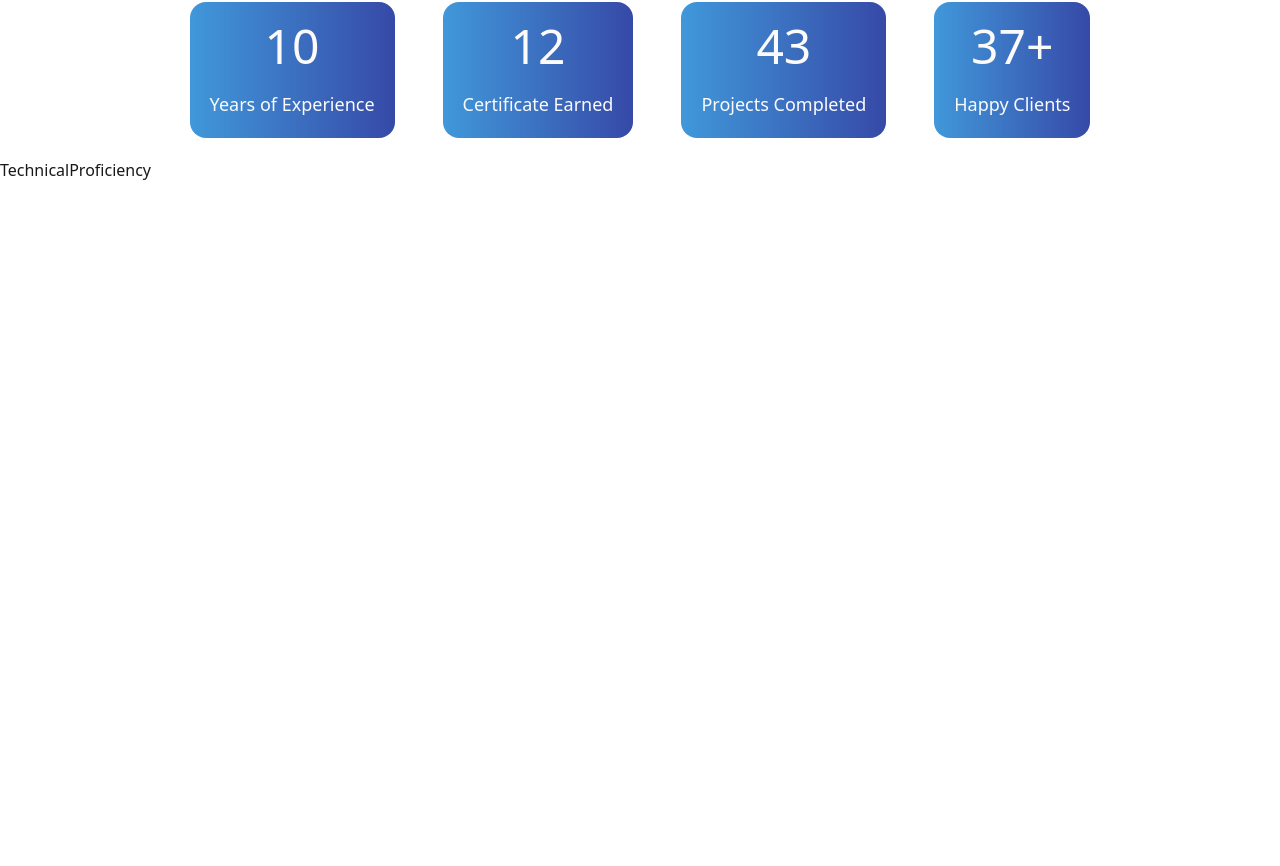
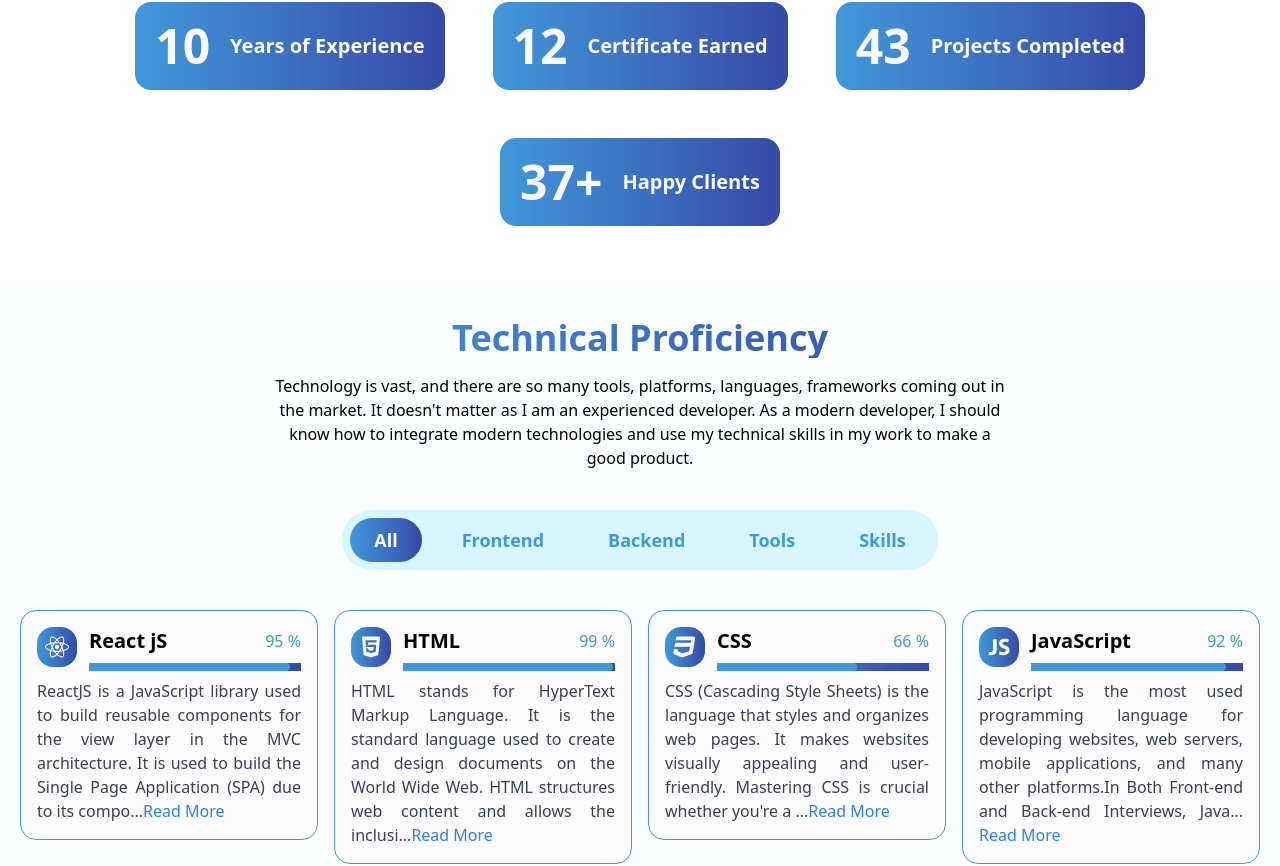
Before and after one commit to SohelShahid117/sohels_portfolio, a React (Vite) app: page / in a window 1280 px wide. Shown: the part 514-1380 px from the top of the page. Before the commit the page ends 800 px from the top, so only its background shows below. Built offline with nearby package versions, Linux system fonts and the light colour scheme.

Commit message:
done technical proficiency,next about section

```diff
--- a/package.json
+++ b/package.json
@@ -11,6 +11,7 @@
   },
   "dependencies": {
     "@tailwindcss/vite": "^4.1.11",
+    "framer-motion": "^12.23.12",
     "react": "^19.1.0",
     "react-dom": "^19.1.0",
     "react-icons": "^5.5.0",
--- a/src/App.jsx
+++ b/src/App.jsx
@@ -2,6 +2,7 @@ import "./App.css";
 import Navbar from "./sections/Navbar";
 import Hero from "./sections/Hero";
 import TechnicalProficiency from "./sections/TechnicalProficiency";
+import AboutMe from "./sections/AboutMe";
 
 function App() {
   return (
@@ -10,6 +11,7 @@ function App() {
         <Navbar />
         <Hero />
         <TechnicalProficiency />
+        <AboutMe />
       </div>
     </>
   );
--- /dev/null
+++ b/src/components/SkillCard.jsx
@@ -0,0 +1,54 @@
+import { MotionValue } from "framer-motion";
+import React, { useState } from "react";
+
+const SkillCard = ({ icon, skillName, progress, description }) => {
+  const [showFullContent, setShowFullContent] = useState(false);
+
+  const maxLength = 180;
+  const truncatedContent = description.slice(0, maxLength);
+  const shouldShowButton = description.length > maxLength;
+
+  const toggleContent = () => {
+    setShowFullContent(!showFullContent);
+  };
+
+  return (
+    <>
+      <div className="bg-white rounded-2xl border border-primaryy p-4">
+        <div className="flex gap-3">
+          <div className="">{icon}</div>
+          <div className="flex-1">
+            <div className="flex items-center justify-between">
+              <p className="text-xl font-semibold text-black">{skillName}</p>
+              <p className="text-md text-primaryy font-medium">{progress} %</p>
+            </div>
+            <div className="w-full bg-img-gradient h-2 mt-2 relative">
+              <div
+                className="bg-primaryy h-2 rounded-md"
+                style={{ width: `${progress}%` }}
+              ></div>
+            </div>
+          </div>
+        </div>
+        <p className="text-md text-gray-700 text-justify mt-2">
+          {showFullContent ? description : truncatedContent}
+          {shouldShowButton && !showFullContent && "..."}
+          {shouldShowButton && (
+            <button
+              onClick={toggleContent}
+              className="text-blue-500 hover:underline focus:outline-none"
+            >
+              {showFullContent ? "Read Less" : "Read More"}
+            </button>
+          )}
+          {/* {truncatedContent}{" "} */}
+          {/* <button className="ml-1 text-lg text-white bg-img-gradient px-4 py-2 rounded-full">
+            read more ...
+          </button> */}
+        </p>
+      </div>
+    </>
+  );
+};
+
+export default SkillCard;
--- /dev/null
+++ b/src/components/SkillTabs.jsx
@@ -0,0 +1,32 @@
+// import { MotionValue, scale } from "framer-motion";
+import React from "react";
+import { MdOpacity } from "react-icons/md";
+
+const SkillTabs = ({ skillTabs, activeTab, onChange }) => {
+  console.log(skillTabs, activeTab, onChange);
+  const getActiveStyle = (value) => {
+    return activeTab === value
+      ? "text-white bg-img-gradient"
+      : "text-blue bg-transparent";
+  };
+  return (
+    <div className="flex items-center justify-center my-10">
+      <div className="bg-[#d7f6ff] rounded-2xl sm:rounded-full flex-col flex sm:flex-row py-2">
+        {skillTabs.map((skill, i) => (
+          <button
+            // initial={{ MdOpacity: 0.8, scale: 1 }}
+            onClick={() => onChange(skill.value)}
+            key={i}
+            className={`text-[#4098da] px-4 sm:px-6 py-2   text-lg font-semibold rounded-full hover:scale-105  transition-all duration-300 ease-in-out mx-2 ${getActiveStyle(
+              skill.value
+            )}`}
+          >
+            {skill.label}
+          </button>
+        ))}
+      </div>
+    </div>
+  );
+};
+
+export default SkillTabs;
--- a/src/components/StateInCard.jsx
+++ b/src/components/StateInCard.jsx
@@ -2,9 +2,9 @@ import React from "react";
 
 const StateInCard = ({ count, label }) => {
   return (
-    <div className="flex flex-col items-center justify-center gap-3 md:gap-5 bg-img-gradient rounded-2xl p-5 text-white">
-      <p className="text-4xl md:text-5xl font-medium">{count}</p>
-      <p className="text-md md:text-lg ">{label}</p>
+    <div className="flex  items-center justify-center hover:scale-105 transition-all duration-300 ease-in-out gap-3 md:gap-5 bg-img-gradient rounded-2xl p-5 text-white">
+      <p className="text-4xl md:text-5xl font-bold">{count}</p>
+      <p className="text-lg md:text-xl font-semibold">{label}</p>
     </div>
   );
 };
--- a/src/sections/Hero.jsx
+++ b/src/sections/Hero.jsx
@@ -28,10 +28,10 @@ const Hero = () => {
             Express.js, React.js & Next.js !
           </p>
           <div className="flex justify-center md:justify-start gap-4 md:gap-8 mt-5">
-            <button className="text-[#4098da] px-4 py-2 border-2 border-primaryy text-lg font-semibold rounded-full hover:scale-110 hover:shadow-lg transition-all duration-300 ease-in-out">
+            <button className="text-[#4098da] px-4 py-2 border-2 border-primaryy text-lg font-semibold rounded-full hover:scale-105 hover:shadow-lg transition-all duration-300 ease-in-out">
               View My Work
             </button>
-            <button className="bg-img-gradient text-white font-semibold text-lg px-4 py-2 rounded-full hover:scale-110 hover:shadow-lg transition-all duration-300 ease-in-out">
+            <button className="bg-img-gradient text-white font-semibold text-lg px-4 py-2 rounded-full hover:scale-105 hover:shadow-lg transition-all duration-300 ease-in-out">
               Download Resume
             </button>
           </div>
--- a/src/sections/Navbar.jsx
+++ b/src/sections/Navbar.jsx
@@ -24,7 +24,7 @@ const Navbar = () => {
         </Link>
 
         {/* navbar for large screen */}
-        <di className="">
+        <div className="">
           <ul className="hidden md:flex space-x-5  ">
             <li>
               <Link to="/hi" className={styles.link}>
@@ -52,7 +52,7 @@ const Navbar = () => {
               </Link>
             </li>
           </ul>
-        </di>
+        </div>
 
         <button className="bg-white text-slate-700 px-4 py-2 rounded-full cursor-pointer text-md font-semibold hidden md:block hover:scale-105 transition-all duration-300">
           Hired Me
--- a/src/sections/TechnicalProficiency.jsx
+++ b/src/sections/TechnicalProficiency.jsx
@@ -1,7 +1,60 @@
-import React from "react";
+import React, { useState } from "react";
+import { skill_tabs, skills } from "../utils/data";
+import SkillTabs from "./../components/SkillTabs";
+import SkillCard from "./../components/SkillCard";
 
 const TechnicalProficiency = () => {
-  return <div>TechnicalProficiency</div>;
+  const [skillTabs, setSkillTabs] = useState(skills);
+  const [activeTab, setActiveTab] = useState("all");
+  const handleTabValueChange = (value) => {
+    if (value == "all") {
+      setSkillTabs(skills);
+      setActiveTab("all");
+      return;
+    }
+    const updatedList = skills.filter((skill) => skill.type == value);
+    setSkillTabs(updatedList);
+    setActiveTab(value);
+  };
+  console.log(activeTab);
+  return (
+    <section className="bg-[#fbfeff] p-5 mt-10">
+      <div className="container mx-auto">
+        <div className="w-full  md:w-3/5 mx-auto">
+          <h4 className="capitalize w-full  text-2xl md:text-4xl mt-3 bg-img-gradient text-transparent bg-clip-text font-bold text-center">
+            Technical Proficiency
+          </h4>
+          <p className="text-md text-black mt-4 text-center ">
+            Technology is vast, and there are so many tools, platforms,
+            languages, frameworks coming out in the market. It doesn't matter as
+            I am an experienced developer. As a modern developer, I should know
+            how to integrate modern technologies and use my technical skills in
+            my work to make a good product.
+          </p>
+        </div>
+
+        <SkillTabs
+          skillTabs={skill_tabs}
+          activeTab={activeTab}
+          onChange={handleTabValueChange}
+        />
+        <div className="grid grid-cols-1 md:grid-cols-2 lg:grid-cols-4 gap-4 min-h-[400px]">
+          {skillTabs.map((skl, i) => (
+            <div key={i}>
+              <SkillCard
+                icon={
+                  <skl.icon className="w-10 h-10 text-white bg-img-gradient rounded-2xl p-2" />
+                }
+                skillName={skl.skill}
+                progress={skl.progress}
+                description={skl.description}
+              />
+            </div>
+          ))}
+        </div>
+      </div>
+    </section>
+  );
 };
 
 export default TechnicalProficiency;
--- a/src/utils/data.js
+++ b/src/utils/data.js
@@ -18,6 +18,7 @@ import { SiExpress, SiMongodb } from "react-icons/si";
 import { GrMysql } from "react-icons/gr";
 import { IoLogoJavascript } from "react-icons/io";
 import { FaXTwitter } from "react-icons/fa6";
+import { MdSyncProblem } from "react-icons/md";
 
 export const skills = [
   {
@@ -101,6 +102,15 @@ export const skills = [
     description:
       "Git is a distributed version control system (DVCS) designed to track changes in source code during software development. In 2005, Linus Torvalds, who is also the creator of the Linux kernel, developed it. Today, more than 40 million people use Git universally. If you are a developer, DevOps engineer, or any professional in the tech industry, knowing Git is vital.",
   },
+  {
+    id: 10,
+    icon: MdSyncProblem,
+    skill: "Problem Solving",
+    progress: 85,
+    type: "skills",
+    description:
+      "Problem solving is a core skill for software developers, involving identifying, analyzing, and resolving issues in code and systems. It encompasses understanding the problem, researching potential solutions, designing and implementing those solutions, and then testing and refining them. Effective problem-solving in development leads to efficient development processes, high-quality software, and innovative solutions",
+  },
 ];
 export const skill_tabs = [
   { id: 1, label: "All", value: "all" },
```
Also changed, not shown: 1 other file (tests, documents, lock files or other folders).
